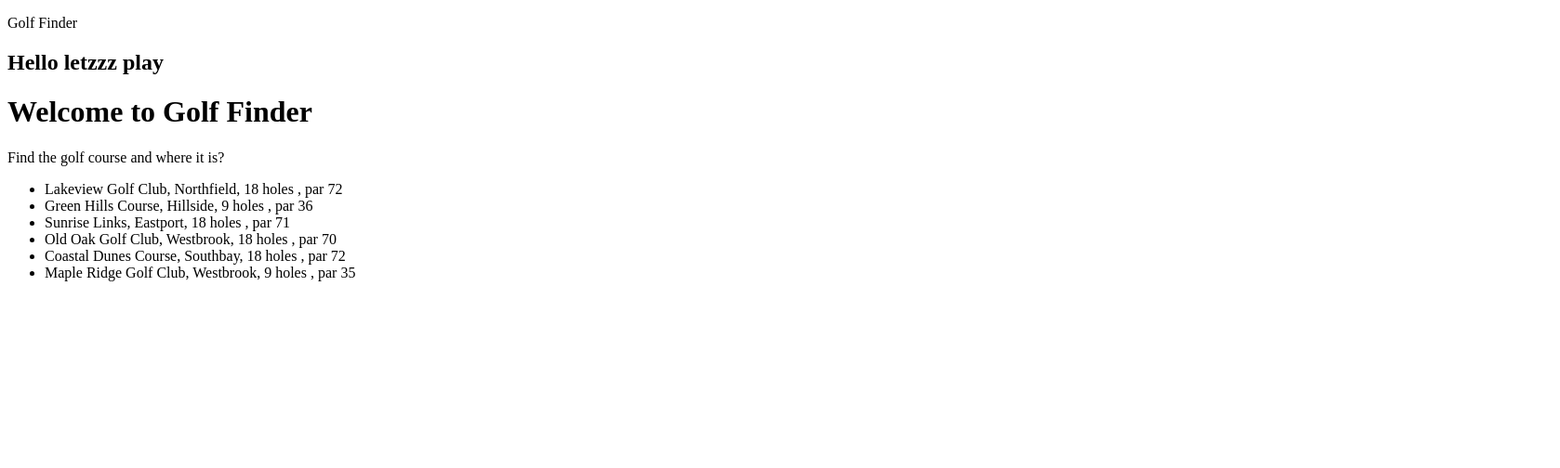
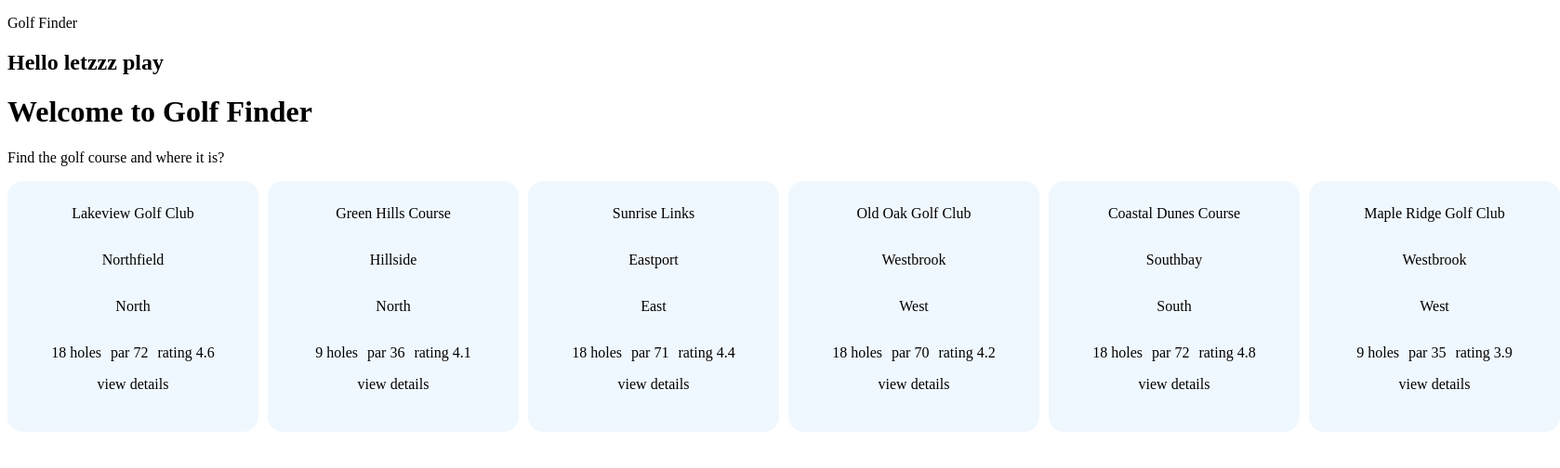
Before and after one commit to suvenasundar/golf-finder, an Angular app: page / in a window 1280 px wide. Shown: the top 504 px of the page at 93% size, 1678 px wide, since content can reach past the window. Built offline with nearby package versions, Linux system fonts and the light colour scheme.

Commit message:
feat: add course card component

```diff
--- a/src/app/app.module.ts
+++ b/src/app/app.module.ts
@@ -5,12 +5,14 @@ import { AppRoutingModule } from './app-routing.module';
 import { AppComponent } from './app.component';
 import { HeaderComponent } from './layout/header/header.component';
 import { CourseListComponent } from './pages/course-list/course-list.component';
+import { CourseCardComponent } from './components/course-card/course-card.component';
 
 @NgModule({
   declarations: [
     AppComponent,
     HeaderComponent,
-    CourseListComponent
+    CourseListComponent,
+    CourseCardComponent
   ],
   imports: [
     BrowserModule,
--- /dev/null
+++ b/src/app/components/course-card/course-card.component.html
@@ -0,0 +1,18 @@
+<div class="course-card">
+  <div class="course-card__location">
+    <p class="course-card__name">{{course.name}}</p>
+    <p class="course-card__city">{{course.city}}</p>
+    <p>{{course.region}}</p>
+  </div>
+
+  <div class="course-card__details">
+    <div class="course-hole_details">
+      <p class="course-card__holes">{{course.holes}} holes</p>
+      <p class="course-card__par">par {{course.par}}</p>
+      <p class="course-card__rating">rating {{course.rating}}</p>
+    </div>
+    <div>
+        <span>view details</span>
+    </div>
+  </div>
+</div>
--- /dev/null
+++ b/src/app/components/course-card/course-card.component.scss
@@ -0,0 +1,24 @@
+.course-card {
+  display: flex;
+  flex-direction: column;
+  width: 250px;
+  height: 250px;
+  padding: 10px;
+  border-radius: 16px;
+  background: aliceblue;
+  .course-card__location{
+    display: flex;
+    flex-direction: column;
+    align-items: center;
+    justify-content: center;
+  }
+  .course-card__details{
+    display: flex;
+    flex-direction: column;
+    align-items: center;
+    justify-content: center;
+    .course-hole_details{
+        display: flex;
+        gap: 10px;
+    }
+  }}
--- a/src/app/pages/course-list/course-list.component.html
+++ b/src/app/pages/course-list/course-list.component.html
@@ -1,3 +1,3 @@
-<ul>
-    <li *ngFor="let course of courses">{{course.name}}, {{course.city}}, {{course.holes}} holes , par {{course.par}}</li>
-</ul>
+<div class="course-list">
+    <app-course-card *ngFor="let course of courses" [course]="course"></app-course-card>
+</div>
--- a/src/app/pages/course-list/course-list.component.scss
+++ b/src/app/pages/course-list/course-list.component.scss
@@ -0,0 +1,5 @@
+.course-list{
+    display: flex;
+    gap: 10px;
+
+}
```
Also changed, not shown: src/app/components/course-card/course-card.component.ts (added, +11 -0 lines), 1 other file (tests, documents, lock files or other folders).
